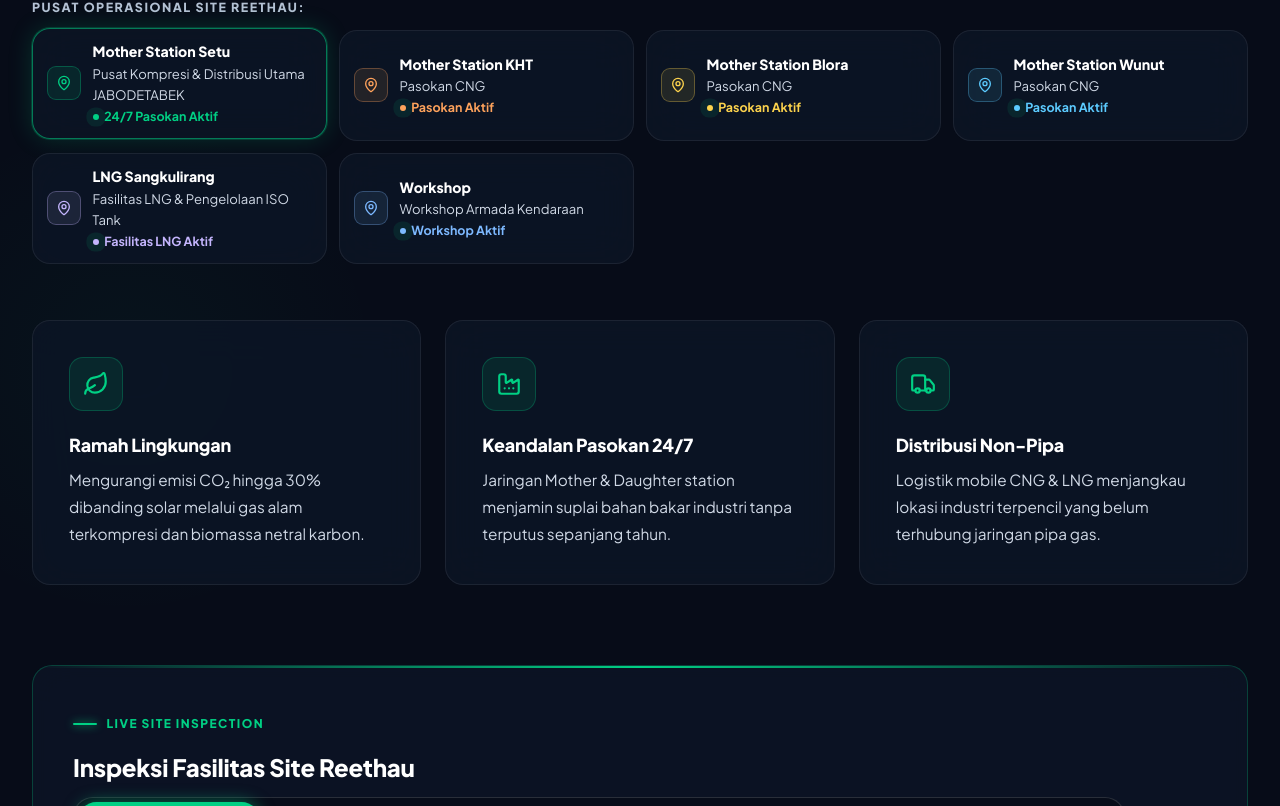
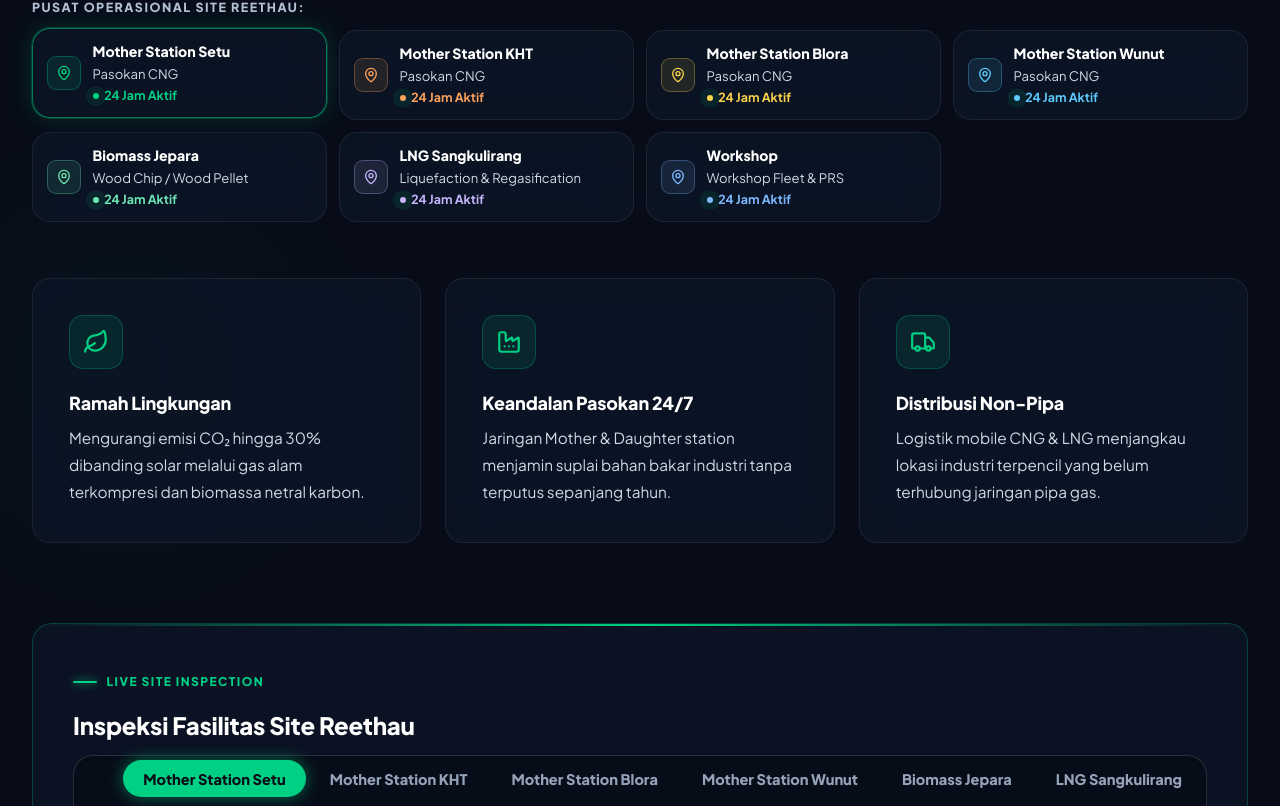
Before and after one commit to julinotmonth/aset, a React (Vite) app: page / in a window 1280 px wide. Shown: the part 1174-1980 px from the top of the page. Built offline with nearby package versions, Linux system fonts and the light colour scheme; no server answers.

Commit message:
Fix: samakan nama file minStock.js

```diff
--- a/src/components/admin/AssetManagementViews.tsx
+++ b/src/components/admin/AssetManagementViews.tsx
@@ -30,7 +30,7 @@
 import type { FixedAsset, WorkOrder, ReportsSummary, SiteLocation } from '../../types';
 import { getSites } from '../../data/siteStore';
 import { SITE_LABEL, PageHeader, emptyInputStyle } from './AdminExtraViews';
-import { labelPenuh } from './';
+import { labelPenuh } from './siteLabel';
 
 const todayStr = () => new Date().toISOString().split('T')[0];
 
--- a/src/components/admin/SparePartTable.tsx
+++ b/src/components/admin/SparePartTable.tsx
@@ -1,5 +1,5 @@
 import React, { useState } from 'react';
-import { Edit2, ArrowRightLeft, Trash2, AlertTriangle, QrCode } from 'lucide-react';
+import { Edit2, ArrowRightLeft, Trash2, AlertTriangle, QrCode, Plus, Minus } from 'lucide-react';
 import type { SparePart } from '../../types';
 import { getCategoryVisual } from '../../data/categoryVisuals';
 import { QRCodeModal } from './QRCodeModal';
@@ -10,9 +10,13 @@
   onEdit: (item: SparePart) => void;
   onTransfer: (item: SparePart) => void;
   onDelete: (id: string) => void;
+  /** Tambah/kurangi stok. delta positif = tambah, negatif = kurangi. */
+  onAdjustStock?: (item: SparePart, delta: number) => void | Promise<unknown>;
+  /** ID item yang sedang diproses (tombol stok dinonaktifkan). */
+  busyIds?: ReadonlySet<string>;
 }
 
-export const SparePartTable: React.FC<SparePartTableProps> = ({ spareParts, onEdit, onTransfer, onDelete }) => {
+export const SparePartTable: React.FC<SparePartTableProps> = ({ spareParts, onEdit, onTransfer, onDelete, onAdjustStock, busyIds }) => {
   const [qrItem, setQrItem] = useState<SparePart | null>(null);
 
   const formatIDR = (val: number) => {
@@ -58,6 +62,7 @@
       {spareParts.map((item) => {
         const visual = getCategoryVisual(item.category);
         const Icon = visual.icon;
+        const sibuk = busyIds?.has(item.id) ?? false;
         return (
           <div className="spare-row" role="row" key={item.id}>
             <div className="spare-cell cell-code" data-label="Kode / SKU">
@@ -115,6 +120,26 @@
 
             <div className="spare-cell cell-actions" data-label="Aksi">
               <div className="spare-actions">
+                {onAdjustStock && (
+                  <>
+                    <button
+                      onClick={() => onAdjustStock(item, -1)}
+                      disabled={sibuk || item.stock <= 0}
+                      title="Kurangi stok 1"
+                      className="spare-action-btn"
+                    >
+                      <Minus size={16} />
+                    </button>
+                    <button
+                      onClick={() => onAdjustStock(item, 1)}
+                      disabled={sibuk}
+                      title="Tambah stok 1"
+                      className="spare-action-btn"
+                    >
+                      <Plus size={16} />
+                    </button>
+                  </>
+                )}
                 <button onClick={() => setQrItem(item)} title="Buat QR Code Aset" className="spare-action-btn action-qr">
                   <QrCode size={16} />
                 </button>
--- a/src/components/public/ProductCarousel.tsx
+++ b/src/components/public/ProductCarousel.tsx
@@ -48,7 +48,7 @@
       safety: lang === 'IDN'
         ? ['Tangki vakum berisolasi ganda (Double-walled)', 'Sistem pelepasan tekanan berlebih (PRV)', 'Detektor kebocoran gas metana otomatis']
         : ['Double-walled vacuum insulated tanks', 'Pressure Relief Valves (PRV) redundancy', 'Automated Methane Gas Leak Detectors'],
-      image: '/assets/images/lng-storage.webp',
+      image: '/assets/images/lng-isotank.webp',
     },
     Biomass: {
       label: 'Biomass', icon: <TreeDeciduous size={18} strokeWidth={2} />, accentColor: '#34D399',
--- a/src/data/publicSites.ts
+++ b/src/data/publicSites.ts
@@ -8,9 +8,12 @@
 // Halaman publik tidak login, jadi tidak bisa memanggil GET /api/sites —
 // daftar ini sengaja ditulis statis. Kalau menambah site baru di sistem,
 // tambahkan juga di sini. `key` HARUS sama dengan key di tabel `sites`.
+// PENGECUALIAN: 'jepara' (Biomass Jepara) hanya ditampilkan di profil
+// perusahaan (halaman awal) dan BELUM menjadi site operasional di sistem,
+// jadi tidak ada di tabel `sites`.
 
 export type PublicSiteKey =
-  | 'indramayu' | 'blora' | 'setu' | 'wunut' | 'kht' | 'sangkulirang';
+  | 'indramayu' | 'blora' | 'setu' | 'wunut' | 'kht' | 'jepara' | 'sangkulirang';
 
 type L = { IDN: string; ENG: string };
 
@@ -43,21 +46,21 @@
 ];
 
 // URUTAN di bawah = urutan tampil di kartu jaringan, tab inspeksi, dan footer:
-// Mother Station Setu → KHT → Blora → Wunut → LNG Sangkulirang → Workshop.
+// Mother Station Setu → KHT → Blora → Wunut → Biomass Jepara → LNG Sangkulirang → Workshop.
 // Warna aksen sengaja dipilih terang (kontras ≥ 8:1 di atas panel gelap) agar
 // tetap terbaca jelas saat ditampilkan di layar lebar / proyektor.
 export const PUBLIC_SITES: PublicSite[] = [
   {
     key: 'setu', label: 'Mother Station Setu', short: 'Mother Station Setu', color: '#00D084',
     title: 'Mother Station CNG Setu',
-    role: 'Pusat Kompresi & Distribusi Utama JABODETABEK',
+    role: 'Pasokan CNG',
     desc: 'Fasilitas Mother Station berkapasitas kompresi tinggi di Setu, Bekasi, yang menyalurkan gas alam terkompresi (CNG) ke berbagai kawasan industri manufaktur di Jawa Barat dan sekitarnya.',
     capacity: '3.5 MMSCFD', activeSpareParts: 142,
     image: '/assets/images/gallery-5.webp',
     features: ['24/7 High-pressure Compression', 'Dedicated Workshop & Test Bench', 'Fleet Room & Real-time Telemetry Control Room'],
-    status: { IDN: '24/7 Pasokan Aktif', ENG: '24/7 Active Supply' }, statusLabel: 'OPERATIONAL',
+    status: { IDN: '24 Jam Aktif', ENG: '24-Hour Active' }, statusLabel: 'OPERATIONAL',
     footerName: 'Mother Station Setu',
-    footerDetail: 'Setu, Bekasi, Jawa Barat. Pusat Kompresi Utama CNG, Fleet Room & Stasiun Kompresi.',
+    footerDetail: 'Mother Station CNG SETU.',
   },
   {
     key: 'kht', label: 'Mother Station KHT', short: 'Mother Station KHT', color: '#FDA25C',
@@ -66,7 +69,7 @@
     desc: 'Mother Station CNG KHT sebagai bagian dari jaringan pasokan CNG Reethau.',
     image: '/assets/images/cng-cylinder.webp',
     features: FEATURES_UMUM,
-    status: { IDN: 'Pasokan Aktif', ENG: 'Active Supply' }, statusLabel: 'OPERATIONAL',
+    status: { IDN: '24 Jam Aktif', ENG: '24-Hour Active' }, statusLabel: 'OPERATIONAL',
     footerName: 'Mother Station KHT',
     footerDetail: 'Mother Station CNG KHT.',
   },
@@ -78,7 +81,7 @@
     activeSpareParts: 85,
     image: '/assets/images/cng-cylinder.webp',
     features: FEATURES_UMUM,
-    status: { IDN: 'Pasokan Aktif', ENG: 'Active Supply' }, statusLabel: 'OPERATIONAL',
+    status: { IDN: '24 Jam Aktif', ENG: '24-Hour Active' }, statusLabel: 'OPERATIONAL',
     footerName: 'Mother Station Blora',
     footerDetail: 'Mother Station CNG Blora.',
   },
@@ -89,32 +92,43 @@
     desc: 'Mother Station CNG Wunut sebagai bagian dari jaringan pasokan CNG Reethau.',
     image: '/assets/images/cng-cylinder.webp',
     features: FEATURES_UMUM,
-    status: { IDN: 'Pasokan Aktif', ENG: 'Active Supply' }, statusLabel: 'OPERATIONAL',
+    status: { IDN: '24 Jam Aktif', ENG: '24-Hour Active' }, statusLabel: 'OPERATIONAL',
     footerName: 'Mother Station Wunut',
     footerDetail: 'Mother Station CNG Wunut.',
   },
   {
+    key: 'jepara', label: 'Biomass Jepara', short: 'Biomass Jepara', color: '#6EE7B7',
+    title: 'Reethau Biomass Jepara',
+    role: 'Wood Chip / Wood Pellet',
+    desc: 'Site operasional Reethau Biomass di Jepara sebagai bagian dari jaringan operasional Reethau.',
+    image: '/assets/images/cng-cylinder.webp',
+    features: FEATURES_UMUM,
+    status: { IDN: '24 Jam Aktif', ENG: '24-Hour Active' }, statusLabel: 'OPERATIONAL',
+    footerName: 'Biomass Jepara',
+    footerDetail: 'Wood Chip / Wood Pellet Jepara.',
+  },
+  {
     key: 'sangkulirang', label: 'LNG Sangkulirang', short: 'LNG Sangkulirang', color: '#C4B5FD',
     title: 'LNG Sangkulirang',
-    role: 'Fasilitas LNG & Pengelolaan ISO Tank',
+    role: 'Liquefaction & Regasification',
     desc: 'Fasilitas LNG Reethau yang juga mengelola kontainer ISO Tank untuk distribusi LNG.',
     image: '/assets/images/lng-storage.webp',
     features: ['Fasilitas LNG', 'Pengelolaan Kontainer ISO Tank', ...FEATURES_UMUM.slice(1)],
-    status: { IDN: 'Fasilitas LNG Aktif', ENG: 'LNG Facility Active' }, statusLabel: 'OPERATIONAL',
+    status: { IDN: '24 Jam Aktif', ENG: '24-Hour Active' }, statusLabel: 'OPERATIONAL',
     footerName: 'LNG Sangkulirang',
-    footerDetail: 'Fasilitas LNG & pengelolaan ISO Tank.',
+    footerDetail: 'Liquefaction & Regasification Sangkulirang',
   },
   {
     // key tetap 'indramayu' — dipakai di database/laporan; hanya tampilan publiknya "Workshop".
     key: 'indramayu', label: 'Workshop', short: 'Workshop', color: '#7DB9FF',
     title: 'Workshop',
-    role: 'Workshop Armada Kendaraan',
+    role: 'Workshop Fleet & PRS',
     desc: 'Workshop perawatan dan perbaikan armada kendaraan Reethau, termasuk pencatatan penggunaan part dan oli untuk menjaga keandalan armada.',
     image: '/assets/images/distribution-truck.webp',
     features: ['Perawatan & Perbaikan Armada', 'Pencatatan Part Maintenance & Oli', ...FEATURES_UMUM.slice(1)],
-    status: { IDN: 'Workshop Aktif', ENG: 'Workshop Active' }, statusLabel: 'ACTIVE',
+    status: { IDN: '24 Jam Aktif', ENG: '24-Hour Active' }, statusLabel: 'ACTIVE',
     footerName: 'Workshop',
-    footerDetail: 'Workshop perawatan & perbaikan armada kendaraan.',
+    footerDetail: 'Workshop Fleet & PRS.',
   },
 ];
 
```
Also changed, not shown: public/assets/images/lng-isotank.webp (added), src/components/admin/siteLabel.ts (line endings or trailing spaces), 1 other file (tests, documents, lock files or other folders).
